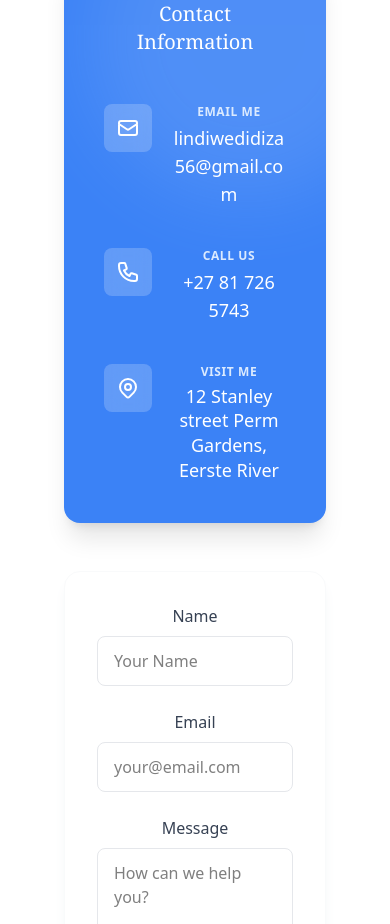
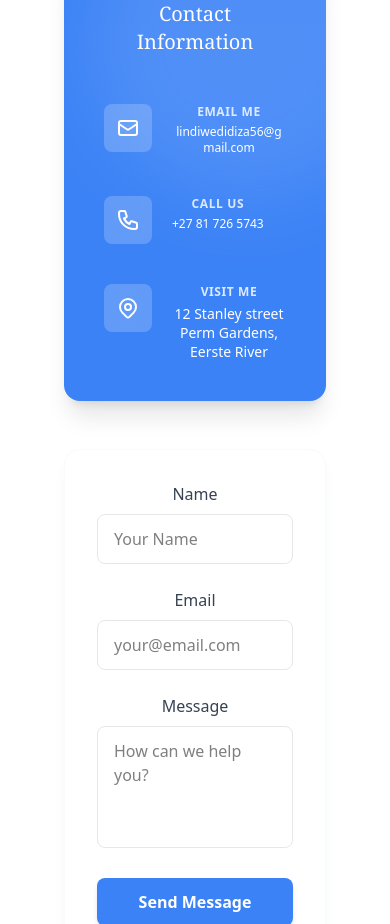
Before and after one commit to Luthando496/lindiwe_senafix, a React (Vite) app: page / in a window 390 px wide. Shown: the part 9120-10044 px from the top of the page. Built offline with nearby package versions, Linux system fonts and the light colour scheme; a web font is replaced by a local one.

Commit message:
before demo responsive v2

```diff
--- a/src/ContactSection.jsx
+++ b/src/ContactSection.jsx
@@ -167,7 +167,7 @@ const ContactSection = () => {
                   <p className="text-blue-100 text-xs font-bold uppercase tracking-wider mb-1">
                     Email Me
                   </p>
-                  <p className="font-medium text-lg break-all">
+                  <p className="font-medium text-xs md:text-lg break-all">
                     lindiwedidiza56@gmail.com
                   </p>
                 </div>
@@ -194,7 +194,7 @@ const ContactSection = () => {
                   <p className="text-blue-100 text-xs font-bold uppercase tracking-wider mb-1">
                     Call Us
                   </p>
-                  <p className="font-medium text-lg">+27 81 726 5743</p>
+                  <p className="font-medium text-xs md:text-lg">+27 81 726 5743</p>
                 </div>
               </div>
 
@@ -225,7 +225,7 @@ const ContactSection = () => {
                   <p className="text-blue-100 text-xs font-bold uppercase tracking-wider mb-1">
                     Visit Me
                   </p>
-                  <p className="font-medium text-lg leading-snug">
+                  <p className="font-medium text-sm md:text-lg leading-snug">
                     12 Stanley street Perm Gardens,
                     <br />
                     Eerste River
```
